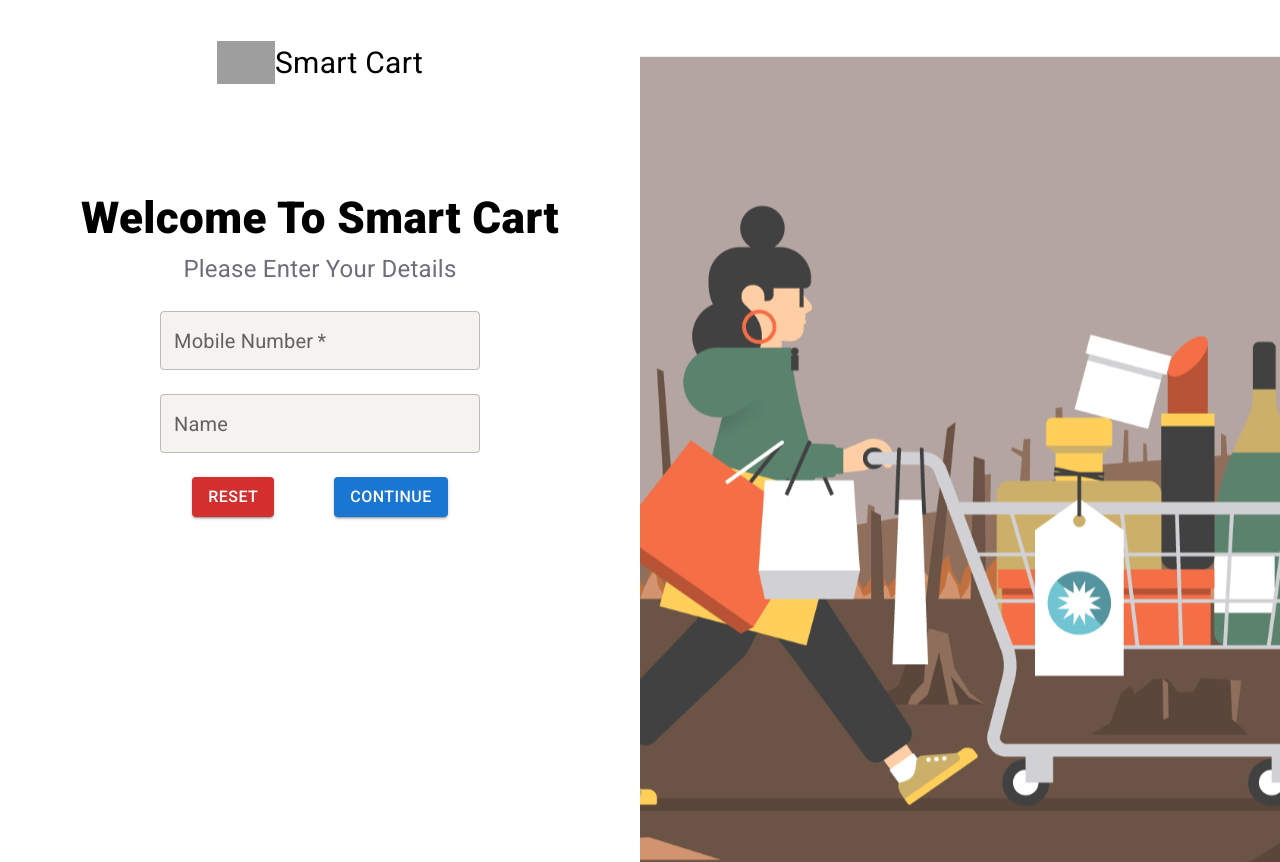
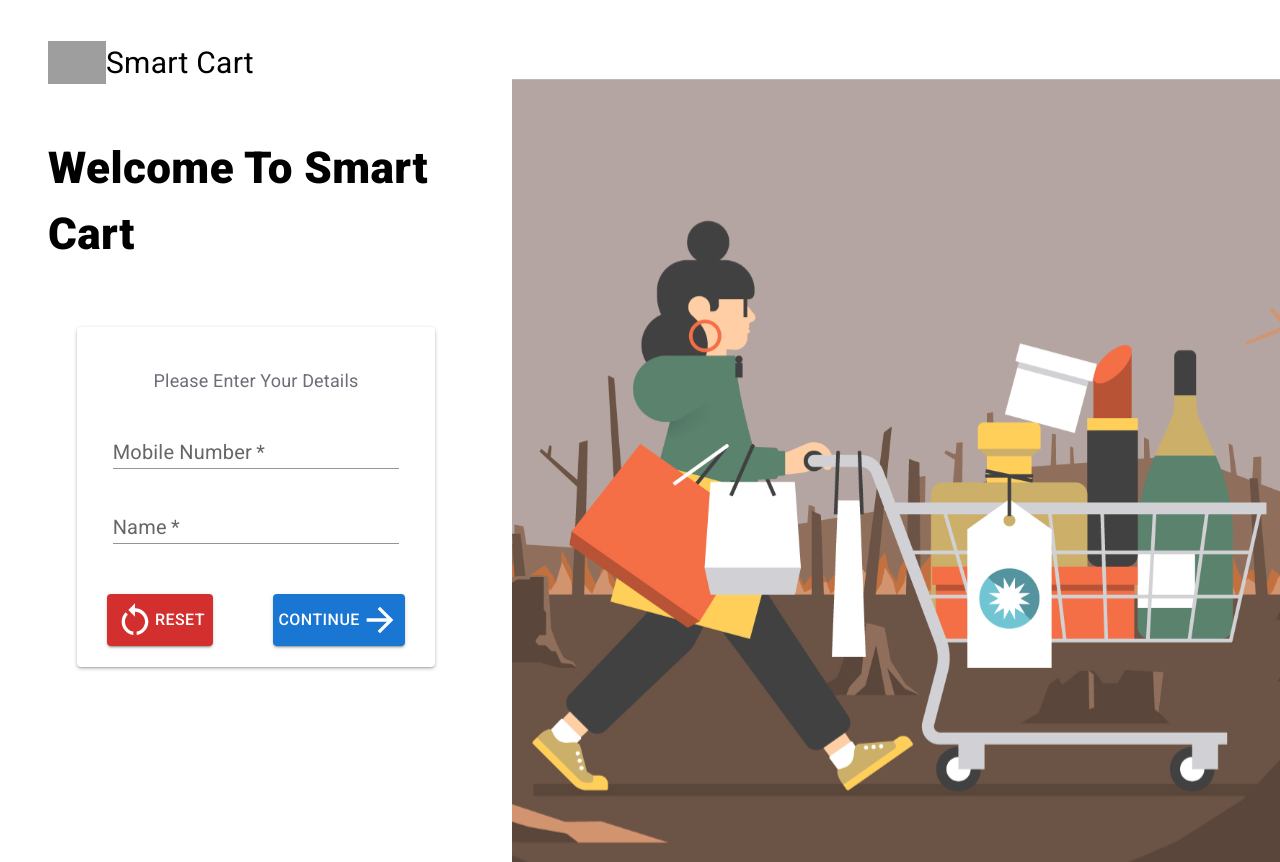
Before and after one commit to prashantk98/capstone-ui, a React (Create React App) app: page /nhome in a window 1280 px wide. Shown: the top 862 px of the page. Built offline with nearby package versions, Linux system fonts and the light colour scheme; grey boxes are pictures that could not be loaded.

Commit message:
new Home and cart page

```diff
--- a/public/index.html
+++ b/public/index.html
@@ -2,7 +2,7 @@
 <html lang="en">
   <head>
     <meta charset="utf-8" />
-    <link rel="icon" href="%PUBLIC_URL%/favicon.ico" />
+    <!-- <link rel="icon" href="%PUBLIC_URL%/favicon.ico" /> -->
     <meta name="viewport" content="width=device-width, initial-scale=1" />
     <meta name="theme-color" content="#000000" />
     <meta
@@ -11,8 +11,8 @@
     />
     <!-- <link rel="apple-touch-icon" href="%PUBLIC_URL%/logo192.png" />
     <link rel="manifest" href="%PUBLIC_URL%/manifest.json" /> -->
-    <link rel="icon" href="%PUBLIC_URL%/logo.svg" />
-    <title>React App</title>
+    <link rel="icon" href="%PUBLIC_URL%/webLogo.png" />
+    <title>Smart Cart</title>
   </head>
   <body>
     <noscript>You need to enable JavaScript to run this app.</noscript>
--- a/src/index.css
+++ b/src/index.css
@@ -89,27 +89,37 @@ button:hover{
 .home__camera>*{
   margin: .8rem;
 }
-.home__clicked-image,.home__camera-screen{
-  /* width: 500px; */
+/* .home__clicked-image,
+.home__camera-screen
+{
+  width: 500px;
   width: 70%;
-  /* width: 100%; */
+  width: 100%;
   height: 500px;
-  /* background-color: black; */
+  background-color: black;
   text-align: center;
   border: none;
   margin-bottom: 6rem;
+  width: 50%;
+} */
+.home__camera-screen{
+  padding:0 15px;
 }
-/* .home__camera-screen{
-   */
+
 .home__camera-screen video{
-  /* border: 2px solid black; */
+  /* border: 25px solid white; */
+  /* margin: 25px; */
+  /* margin: 0 0 50px; */
   object-fit: cover;
+}
+.home__clicked-image img{
+  border: 15px solid black;
 }
 .home__camera img{
   width: 100%;
   height: 100%;
   /* height: 400px; */
-  border: 25px solid white;
+  border: 25px solid rgb(1, 1, 1);
   color: white;
   object-fit: cover;
 }
@@ -264,9 +274,10 @@ input[type=number]::-webkit-outer-spin-button {
   align-items: center; */
   display: flex;
   padding-top: 4rem;
+  padding-left: 4.8rem;
   text-align: center;
   align-items: center;
-  justify-content: center;
+  /* justify-content: center; */
 }
 .logo__nhome img{
   width: 5.8rem;
--- a/src/newcomponents/Nhome.jsx
+++ b/src/newcomponents/Nhome.jsx
@@ -1,7 +1,25 @@
-import { Button,TextField,Box,Stack, Typography } from "@mui/material";
+import { Button,TextField,Box,Stack, Typography, Paper,Container } from "@mui/material";
 import logo from '../images/webLogo.png';
-import newHomeBg from '../images/newHomeBg.svg';
+import newHomeBg from '../images/homeBgFull.svg';
+import RestartAltIcon from '@mui/icons-material/RestartAlt';
+import ArrowForwardIcon from '@mui/icons-material/ArrowForward';
+import IconButton from '@mui/material/IconButton';
+import { useState } from "react";
+
+function isMobileNumberValid(value){
+  value = value.trim();
+  if(value.length===10){
+    return true;
+  }
+  return false;
+}
+
+
 export default function Nhome(){
+  const [number, setNumber] = useState('');
+  const [name, setName] = useState('');
+  const [nameHelperText, setNameHelperText] = useState('');
+  const [numberHelperText, setNumberHelperText] = useState('');
   return (
     <>
     {/* <Container
@@ -134,13 +152,14 @@ export default function Nhome(){
         '&':{
           height: '102.4rem'
         },
-        '& .css-0':{
-          width: '50%'
-        }
       }
     }
     >
-      <Box>
+      <Box
+      sx={{
+        width: '40%'
+      }}
+      >
       <div className="logo__nhome">
             <img src={logo} alt="website logo" />
             <Typography
@@ -152,24 +171,23 @@ export default function Nhome(){
       <Box
             component="form"
             // action="/#"
-            onSubmit={(e) => e.preventDefault}
+            onSubmit={(e) =>{
+              e.preventDefault();
+              if(!isMobileNumberValid(number)){
+                numberHelperText('Enter 10 digit mobile number')
+              }
+            }}
             sx={{
               '&':{
-                // marginTop: '10rem',
-                // width: '100%'
-                paddingTop: '10rem'
+                paddingTop: '5rem',
               },
               "& .MuiTextField-root": {
-                // m: 1,
-                // width: '25ch',
-                width: "50%",
+                width: '80%',
                 backgroundColor: "white",
                 fontSize: "3rem",
                 borderRadius: ".4rem",
-                background: "#F5F3EF",
-                // margin: '0 auto',
+                margin: '2.4rem auto',
                 display: 'block',
-                margin: '2.4rem auto',
               },
               "& .MuiInputBase-root": {
                 fontSize: "1.8rem",
@@ -177,8 +195,10 @@ export default function Nhome(){
               },
               "& label": {
                 fontSize: "2rem",
-                textAlign: "center",
               },
+              '& .MuiFormHelperText-root':{
+                fontSize: '1.4rem'
+              }
 
             }}
             noValidate
@@ -187,48 +207,81 @@ export default function Nhome(){
             <Typography
             sx={{
               fontWeight: '800',
-              margin: '0 auto',
-              // width: '100%',
+              margin: '0 4.8rem 6rem',
               fontSize: '4.4rem',
               textTransform: 'capitalize',
-              textAlign: 'center',
             }}
             >welcome to Smart Cart</Typography>
-            <Typography
+
+            <Paper
+            elevation={1}
+            sx={{
+              width: '70%',
+              margin: '0 auto',
+              height: '30rem',
+              paddingTop: '4rem',
+              boxShadow: '0px 2px 4px -1px rgba(0,0,0,0.2), 0px 1px 4px 0px rgba(0,0,0,0.14), 0px 1px 1px 0px rgba(0,0,0,0.12)'
+            }}
+            >
+              <Typography
             sx={
               {
                 margin: '0 auto',
-                // width: '100%',/
-                fontSize: '2.4rem',
+                // width: '40%',
+                fontSize: '1.8rem',
                 textTransform: 'capitalize',
                 textAlign: 'center',
                 color: '#6e6d7a'
               }
             }
             >
-              Please Enter your Details</Typography>
+              Please Enter your details</Typography>
+
             <TextField
-              type="number"
+              // type="number"
               label="Mobile Number"
-              variant="outlined"
+              variant="standard"
               InputProps={{ inputProps: { min: 0 } }}
-              // value={number}
+              value={number}
               onWheel={(e) => e.target.blur()}
               onChange={(event) => {
-
+                if(/^[0-9]*$/.test(event.target.value)&&!event.target.value.includes('e')){
+                setNumber(event.target.value);
+                setNumberHelperText('');
+                } else{
+                  setNumberHelperText('Enter digit 0-9')
+                }
               }}
               name="mobile"
+              // error={!isMobileNumberValid(number)}
+              // helperText= {isMobileNumberValid(number)?'': numberHelperText}
+              helperText= {numberHelperText}
               required
             />
             <TextField
               label="Name"
-              variant="outlined"
+              required
+              // variant="outlined"
+              variant="standard"
+              onWheel={(e) => e.target.blur()}
+              value={name}
+              onChange={(event)=>{
+                if(/^[A-Za-z]*$/.test(event.target.value)){
+                setName(event.target.value);
+                setNameHelperText('')
+                } else{
+                  setNameHelperText('Name contain a-z/A-Z only')
+                }
+              }}
+              helperText= {nameHelperText}
               name="user-name"
             />
             <Stack direction='row'
           sx={{
             '&':{
-            justifyContent: 'center'
+            justifyContent: 'center',
+            marginTop: '5rem'
+
             },
             '& .MuiButtonBase-root':{
               margin: '0 3rem',
@@ -239,21 +292,56 @@ export default function Nhome(){
             <Button
             variant="contained"
             color="error"
+            sx={{
+              '&:hover':{
+                color: 'white',
+                backgroundColor: 'red',
+              }
+            }}
+            onClick={()=>{
+              setName('');
+              setNumber('');
+            }}
             >
+              <RestartAltIcon
+              sx={{
+                '&':{
+                fontSize: '4rem',
+                },
+
+              }}
+              />
               Reset
             </Button>
             <Button variant="contained"
             type="submit"
             href="/ncart"
+            sx={{
+              margin: '0 8rem',
+              '&:hover':{
+                backgroundColor: 'var(--primary)',
+              }
+            }}
             >
               Continue
+              <ArrowForwardIcon
+              sx={{
+                fontSize: '4rem'
+              }}
+              />
+
             </Button>
           </Stack>
+          </Paper>
           </Box>
 
 
       </Box>
-      <Box>
+      <Box
+      sx={{
+        width: '60%'
+      }}
+      >
         <img src={newHomeBg} alt="new home Bg" width='100%' height='100%' /></Box>
     </Stack>
     </>
```
Also changed, not shown: src/newcomponents/Ncart.jsx (+243 -56 lines), src/images/homeBgFull.svg (added).
